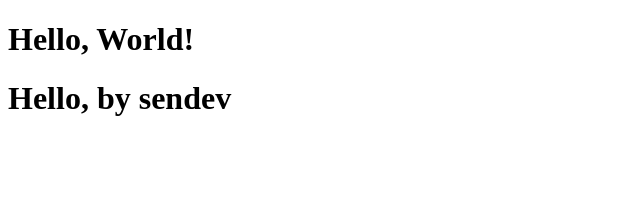
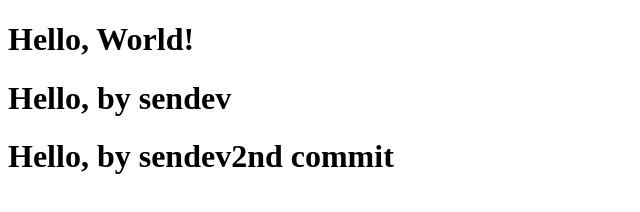
Before and after one commit to pragadeeshr1997/gitpractice1, a plain HTML site: page index.html in a window 1280 px wide. Shown: the whole page, without its empty margins (0-640 px from the left). Drawn offline with Linux system fonts and the light colour scheme.

Commit message:
this is sendev 2nd commit

```diff
--- a/index.html
+++ b/index.html
@@ -7,5 +7,6 @@
 <body>
   <h1>Hello, World!</h1>
   <h1>Hello, by sendev</h1>
+  <h1>Hello, by sendev2nd commit</h1>
 </body>
 </html>
```
